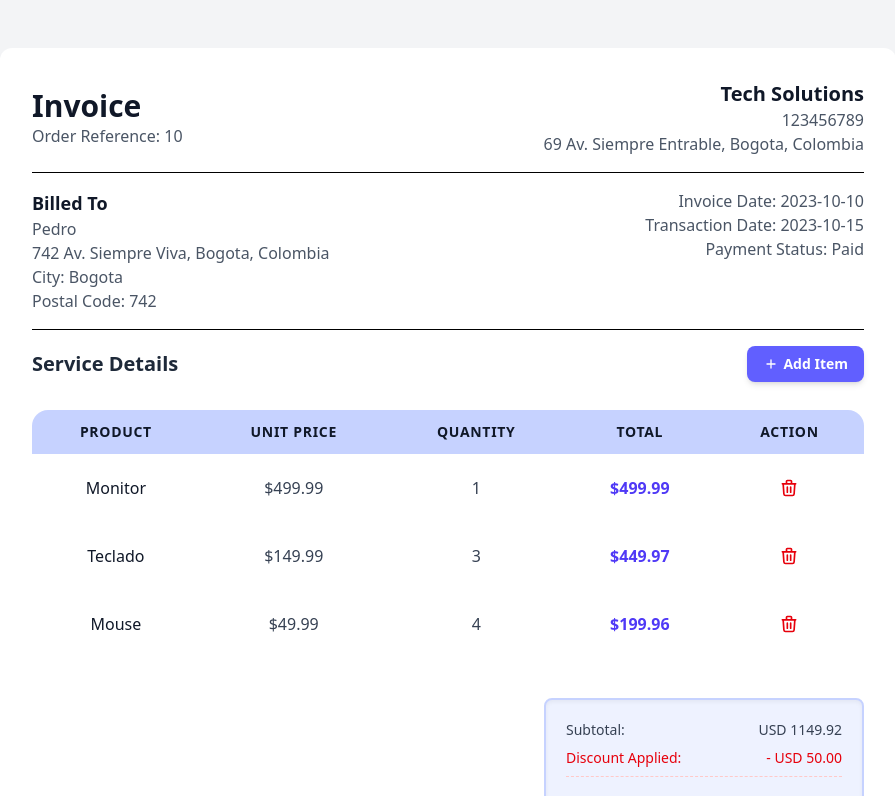
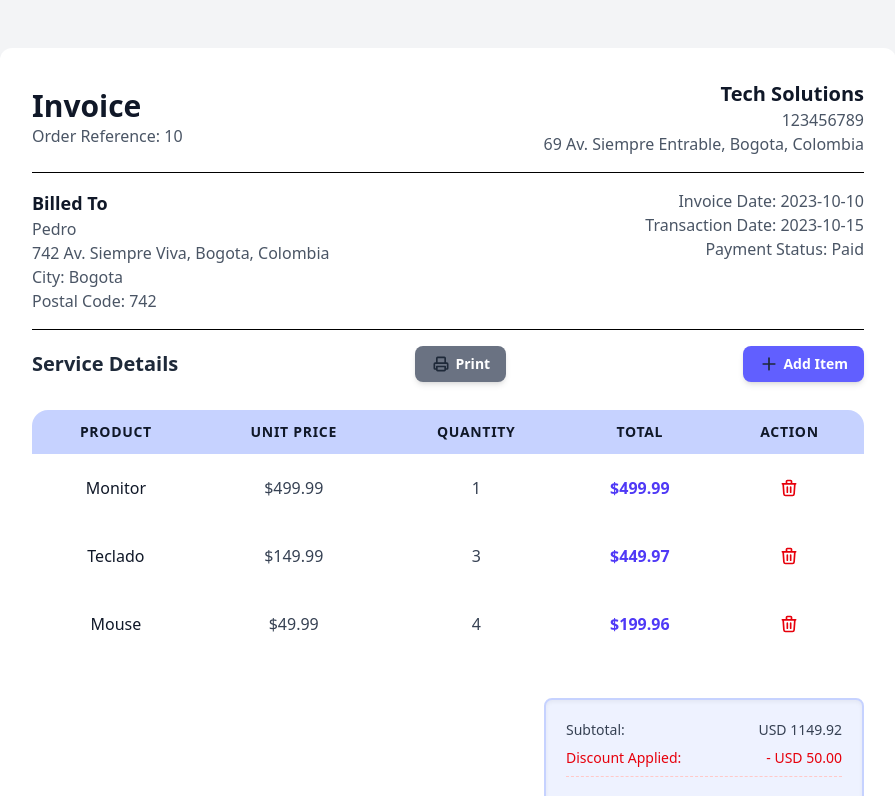
Before and after one commit to Eduardo-VaZu/InvoiceApp.V02, a React (Vite) app: page / in a window 1280 px wide. Shown: the top 796 px of the page, without its empty margins (192-1087 px from the left). Built offline with nearby package versions, Linux system fonts and the light colour scheme.

Commit message:
feat: add invoice form

```diff
--- a/src/components/invoice/InvoiceFormAdd.jsx
+++ b/src/components/invoice/InvoiceFormAdd.jsx
@@ -1,30 +1,56 @@
 import InvoiceAddItemForm from "./InvoiceAddItemForm";
 
-const InvoiceFormAdd = ({handleAddItem, setIsFormOpen, isFormOpen}) => {
-
+const InvoiceFormAdd = ({ handleAddItem, setIsFormOpen, isFormOpen }) => {
+  const handlePrint = () => {
+    window.print();
+  };
   return (
     <>
       <div className="flex justify-between items-center mb-4">
-        <h3 className="text-xl font-bold text-gray-800">
-          Service Details
-        </h3>
+        <h3 className="text-xl font-bold text-gray-800">Service Details</h3>
+        <button
+          onClick={() => handlePrint()}
+          className="px-4 py-2 text-sm font-semibold text-white bg-gray-500 rounded-lg shadow-md hover:bg-gray-600 transition duration-150 flex items-center space-x-1"
+        >
+          <svg
+            class="w-5 h-5 text-gray-800 dark:text-white"
+            aria-hidden="true"
+            xmlns="http://www.w3.org/2000/svg"
+            width="24"
+            height="24"
+            fill="none"
+            viewBox="0 0 24 24"
+          >
+            <path
+              stroke="currentColor"
+              stroke-linejoin="round"
+              stroke-width="2"
+              d="M16.444 18H19a1 1 0 0 0 1-1v-5a1 1 0 0 0-1-1H5a1 1 0 0 0-1 1v5a1 1 0 0 0 1 1h2.556M17 11V5a1 1 0 0 0-1-1H8a1 1 0 0 0-1 1v6h10ZM7 15h10v4a1 1 0 0 1-1 1H8a1 1 0 0 1-1-1v-4Z"
+            />
+          </svg>
+
+          <span>Print</span>
+        </button>
         <button
           onClick={() => setIsFormOpen(!isFormOpen)}
           className="px-4 py-2 text-sm font-semibold text-white bg-indigo-500 rounded-lg shadow-md hover:bg-indigo-600 transition duration-150 flex items-center space-x-1"
         >
           <svg
-            className="w-4 h-4"
+            class="w-5 h-5 text-gray-800 dark:text-white"
+            aria-hidden="true"
+            xmlns="http://www.w3.org/2000/svg"
+            width="24"
+            height="24"
             fill="none"
-            stroke="currentColor"
             viewBox="0 0 24 24"
-            xmlns="http://www.w3.org/2000/svg"
           >
             <path
-              strokeLinecap="round"
-              strokeLinejoin="round"
-              strokeWidth="2"
-              d="M12 6v6m0 0v6m0-6h6m-6 0H6"
-            ></path>
+              stroke="currentColor"
+              stroke-linecap="round"
+              stroke-linejoin="round"
+              stroke-width="2"
+              d="M5 12h14m-7 7V5"
+            />
           </svg>
           <span>{isFormOpen ? "Close Form" : "Add Item"} </span>
         </button>
@@ -34,7 +60,7 @@ const InvoiceFormAdd = ({handleAddItem, setIsFormOpen, isFormOpen}) => {
         <InvoiceAddItemForm
           handleAddItem={handleAddItem}
           onCancel={() => setIsFormOpen(false)}
-          currency={'USD'}
+          currency={"USD"}
         />
       )}
     </>
```
